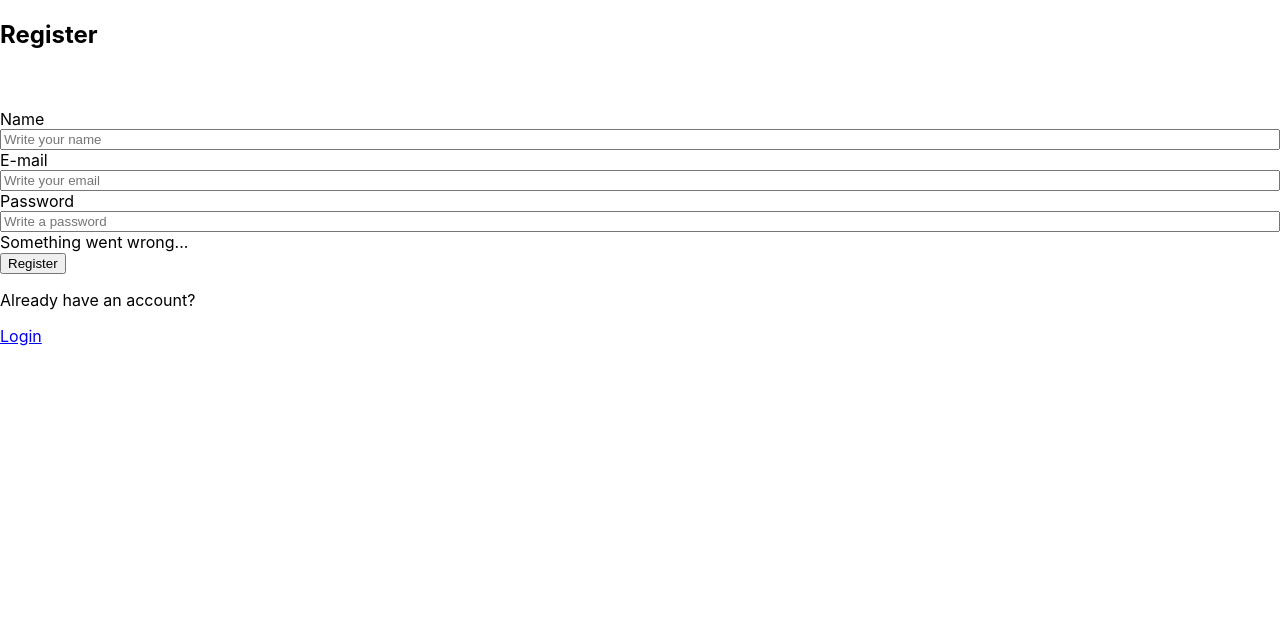
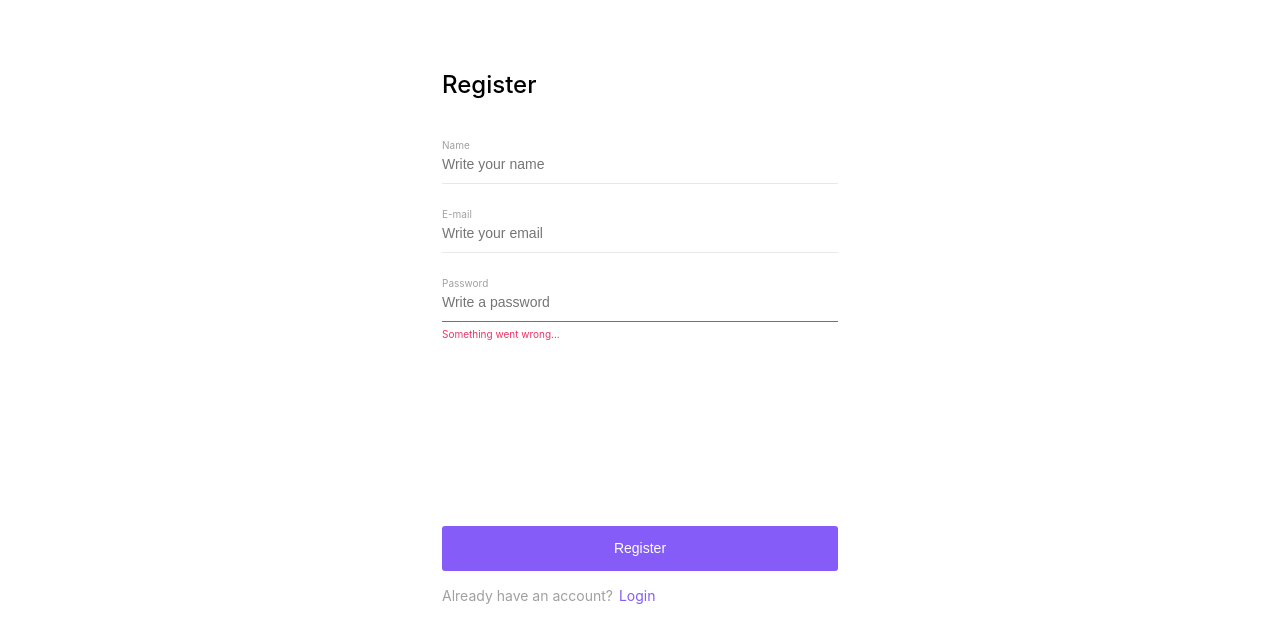
Before and after one commit to LiaCicati/BestMovies-SEP6, a React (Create React App) app in the folder frontend/: page /signup in a window 1280 px wide. Shown: the top 642 px of the page. Built offline with nearby package versions, Linux system fonts and the light colour scheme.

Commit message:
Styled: Input, Register, Auth components

```diff
--- /dev/null
+++ b/frontend/src/components/Auth/Auth.css
@@ -0,0 +1,83 @@
+ .auth {
+    margin-top: 180px;
+  }
+
+  .auth__submit-button {
+    width: 100%;
+    background: #855CF8;
+    border-radius: 3px;
+    padding: 14px 0;
+    font-weight: 500;
+    font-size: 14px;
+    line-height: 17px;
+    color: #fff;
+    border: none;
+    outline: none;
+    transition: opacity 0.3s ease-in-out;
+    cursor: pointer;
+  }
+
+  .auth__submit-button:hover {
+    opacity: 0.8;
+  }
+
+  .auth__submit-button_disabled {
+    background-color: #f8f8f8;
+    cursor: default;
+    pointer-events: none;
+    border: 1px solid #9c9391;
+    color: #000;
+    opacity: 0.3;
+  }
+
+  .auth__paragraph {
+    font-weight: 400;
+    font-size: 14px;
+    line-height: 17px;
+    text-align: center;
+    color: #a0a0a0;
+    margin: 0;
+  }
+
+  .auth__link {
+    font-weight: 400;
+    font-size: 14px;
+    line-height: 17px;
+    text-align: center;
+    color: #855CF8;
+    text-decoration: none;
+    margin-left: 6px;
+    transition: opacity 0.3s ease-in-out;
+  }
+
+  .auth__link:hover {
+    opacity: 0.8;
+  }
+
+  .auth__redirect {
+    display: flex;
+    align-items: center;
+    margin-top: 16px;
+  }
+
+  @media screen and (max-width: 800px) {
+    .auth__redirect {
+      justify-content: center;
+    }
+  }
+
+  @media screen and (max-width: 450px) {
+    .auth {
+      margin-top: 267px;
+    }
+    .auth__link {
+      font-size: 12px;
+      line-height: 15px;
+      margin-left: 7px;
+    }
+
+    .auth__paragraph {
+      font-size: 12px;
+      line-height: 15px;
+    }
+  }
--- a/frontend/src/components/Auth/Auth.js
+++ b/frontend/src/components/Auth/Auth.js
@@ -1,4 +1,5 @@
 import { Link } from "react-router-dom";
+import "./Auth.css";
 import React from "react";
 const Auth = ({ buttonText, linkText, paragraph, href, isDisabledButton }) => {
   return (
--- /dev/null
+++ b/frontend/src/components/Input/Input.css
@@ -0,0 +1,45 @@
+ .input {
+  border: none;
+  border-bottom: 1px solid #e8e8e8;
+  font-weight: 400;
+  font-size: 14px;
+  line-height: 17px;
+  color: #000;
+  padding: 0 0 10px;
+  outline: none;
+}
+
+
+.input__error {
+  border-bottom: 1px solid #ee3465;
+  color: #ee3465;
+}
+
+
+.input__label {
+  font-weight: 400;
+  font-size: 10px;
+  line-height: 12px;
+  color: #a0a0a0;
+  margin-top: 24px;
+  padding-bottom: 5px;
+}
+
+
+.input__error-message {
+  font-weight: 400;
+  font-size: 10px;
+  line-height: 12px;
+  padding: 6px 0;
+  color: #ee3465;
+}
+
+
+.input__label:first-child {
+  margin: 0;
+}
+
+
+.input:focus {
+  transform: scale(1.02);
+}
--- a/frontend/src/components/Input/Input.js
+++ b/frontend/src/components/Input/Input.js
@@ -1,3 +1,4 @@
+import "./Input.css";
 import React from "react";
 const Input = ({
   id,
--- /dev/null
+++ b/frontend/src/components/Register/Register.css
@@ -0,0 +1,30 @@
+ .register {
+  max-width: 396px;
+  margin: 0 auto;
+  padding: 70px 0;
+  min-height: 100vh;
+  box-sizing: border-box;
+}
+
+
+.register__title {
+  font-weight: 500;
+  font-size: 24px;
+  line-height: 29px;
+  color: #000;
+  margin: 0;
+}
+
+
+@media screen and (max-width: 800px) {
+  .register {
+    padding: 232px 0;
+  }
+}
+
+
+@media screen and (max-width: 450px) {
+  .register {
+    padding: 56px 30px 30px;
+  }
+}
--- a/frontend/src/components/Register/Register.js
+++ b/frontend/src/components/Register/Register.js
@@ -1,6 +1,7 @@
 import Form from "../Form/Form";
 import Input from "../Input/Input";
 import Auth from "../Auth/Auth";
+import "./Register.css";
 import React from "react";
 const Register = ({}) => {
   const handleSubmit = (e) => {
```
